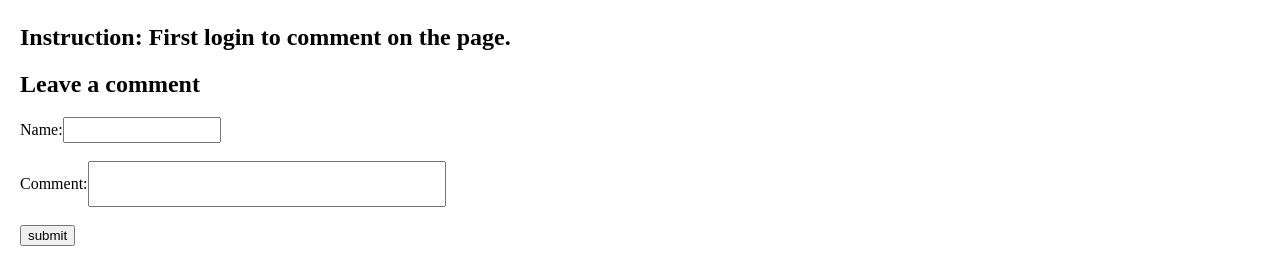
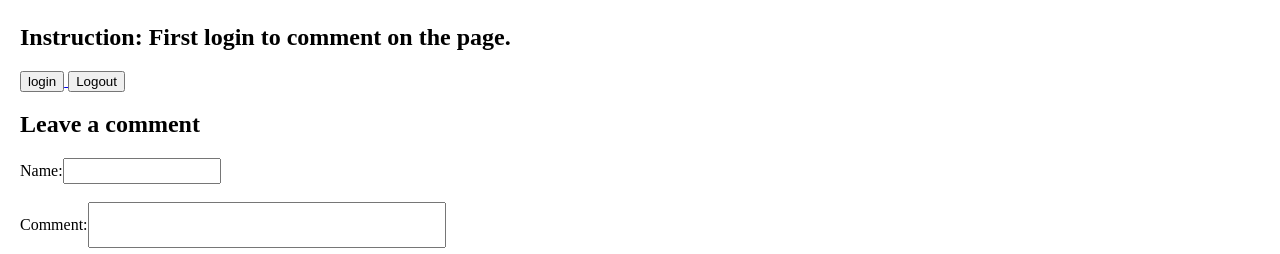
Before and after one commit to STEP-tw/flowercatalog-raipragyaa, a plain HTML site: page public/guestBook.html in a window 1280 px wide. Shown: the part 91-345 px from the top of the page. Drawn offline with Linux system fonts and the light colour scheme.

Commit message:
changed login form position

```diff
--- a/public/guestBook.html
+++ b/public/guestBook.html
@@ -8,6 +8,8 @@
   <body>
     <h1><a href="index.html"> << </a>Guest Book</h1>
     <h2>Instruction: First login to comment on the page.</h2>
+    <a href="loginForm.html"> <button type="button">login</button> </a>
+    <a href="index.html"> <button type="button">Logout</button> </a>
     <h2>Leave a comment</h2>
     <form action="guestBook" method="post">
       Name:<input id="nameField"   type="text" name="Name" required><br/><br/>
```
Also changed, not shown: public/index.html (+1 -1 lines), 2 other files.
